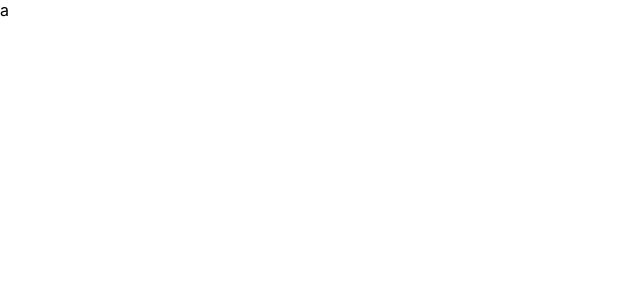
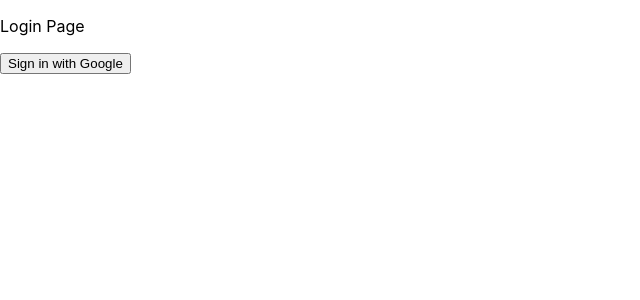
Before and after one commit to haton14/firebase-auth-react-ts-sample, a React (Create React App) app: page /login in a window 1280 px wide. Shown: the top 300 px of the page, without its empty margins (0-640 px from the left). Built offline with nearby package versions, Linux system fonts and the light colour scheme; no server answers; the HTML template or start-up script is replaced by a standard one.

Commit message:
Googleログインのサンプル

```diff
--- a/src/App.tsx
+++ b/src/App.tsx
@@ -1,5 +1,34 @@
+import { initializeApp } from 'firebase/app';
+import { useState } from 'react';
+import { BrowserRouter, Route, Routes } from 'react-router-dom';
+
+import AuthRoute from './components/auth/RouteAuth';
+import { FirebaseConfig } from './config/firebase';
+import HomePage from './pages/Home';
+import GoogleLoginPage from './pages/auth/Google';
+
+initializeApp(FirebaseConfig);
+
 const App = () => {
-  return <div className="App">a</div>;
+  const [idToken, setIdToken] = useState(String);
+  const saveToken = (token: string) => {
+    setIdToken(token);
+  };
+  return (
+    <BrowserRouter>
+      <Routes>
+        <Route
+          path="/"
+          element={
+            <AuthRoute>
+              <HomePage token={idToken} />
+            </AuthRoute>
+          }
+        />
+        <Route path="/login" element={<GoogleLoginPage saveToken={saveToken} />} />
+      </Routes>
+    </BrowserRouter>
+  );
 };
 
 export default App;
--- /dev/null
+++ b/src/components/auth/RouteAuth.tsx
@@ -0,0 +1,31 @@
+import { getAuth, onAuthStateChanged } from 'firebase/auth';
+import { useEffect, useState } from 'react';
+import { useNavigate } from 'react-router-dom';
+
+interface AuthRouteProps {
+  children: React.ReactNode;
+}
+
+const AuthRoute = (props: AuthRouteProps) => {
+  const auth = getAuth();
+  const navigate = useNavigate();
+  const [loading, setLoading] = useState(false);
+  useEffect(() => {
+    const authCheck = onAuthStateChanged(auth, (user) => {
+      if (user) {
+        setLoading(false);
+      } else {
+        console.log('none auth');
+        navigate('/login');
+      }
+    });
+    return () => {
+      authCheck();
+    };
+  }, [auth]);
+  if (loading) return <p>loading ...</p>;
+
+  return <>{props.children}</>;
+};
+
+export default AuthRoute;
--- a/src/config/firebase.ts
+++ b/src/config/firebase.ts
@@ -1,6 +1,4 @@
-import firebase from 'firebase/app';
-
-const firebaseConfig = {
+export const FirebaseConfig = {
   apiKey: process.env['REACT_APP_FIREBASE_API_KEY'] as string,
   authDomain: process.env['REACT_APP_FIREBASE_AUTH_DOMAIN'] as string,
   projectId: process.env['REACT_APP_FIREBASE_PROJECT_ID'] as string,
@@ -9,7 +7,3 @@ const firebaseConfig = {
   appId: process.env['REACT_APP_FIREBASE_APP_ID'] as string,
   measurementId: process.env['REACT_APP_FIREBASE_MEASUREMENT_ID'] as string,
 };
-
-firebase.initializeApp(firebaseConfig);
-
-export default firebase;
--- /dev/null
+++ b/src/pages/Home.tsx
@@ -0,0 +1,18 @@
+import { getAuth, signOut } from 'firebase/auth';
+
+interface HomeProps {
+  token: string;
+}
+
+const Home = (props: HomeProps) => {
+  const auth = getAuth();
+  return (
+    <div>
+      <p>Home Page</p>
+      <p>idToken: {props.token}</p>
+      <button onClick={() => signOut(auth)}>Sign out</button>
+    </div>
+  );
+};
+
+export default Home;
--- /dev/null
+++ b/src/pages/auth/Google.tsx
@@ -0,0 +1,47 @@
+import { getAuth, GoogleAuthProvider, signInWithPopup } from 'firebase/auth';
+import { useState } from 'react';
+import { useNavigate } from 'react-router-dom';
+
+interface GoogleLoginProps {
+  saveToken: (token: string) => void;
+}
+
+const GoogleLogin = (props: GoogleLoginProps) => {
+  const auth = getAuth();
+
+  const navigate = useNavigate();
+  const [authing, setAuthing] = useState(false);
+
+  const signIn = async () => {
+    setAuthing(true);
+    signInWithPopup(auth, new GoogleAuthProvider())
+      .then((response) => {
+        console.log(response.user.uid);
+        response.user
+          .getIdToken()
+          .then((token) => {
+            props.saveToken(token);
+          })
+          .catch((error) => {
+            console.log(error);
+          });
+
+        navigate('/');
+      })
+      .catch((error) => {
+        console.log(error);
+        setAuthing(false);
+      });
+  };
+
+  return (
+    <div>
+      <p>Login Page</p>
+      <button onClick={() => signIn()} disabled={authing}>
+        Sign in with Google
+      </button>
+    </div>
+  );
+};
+
+export default GoogleLogin;
```
